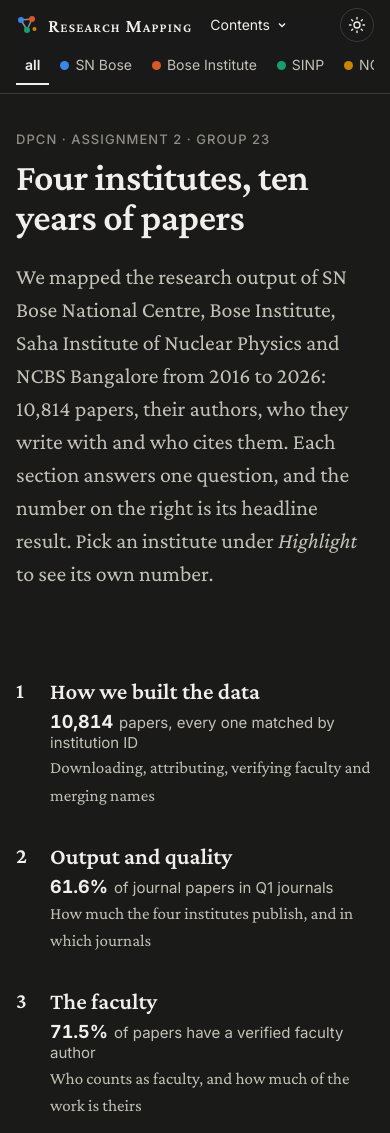
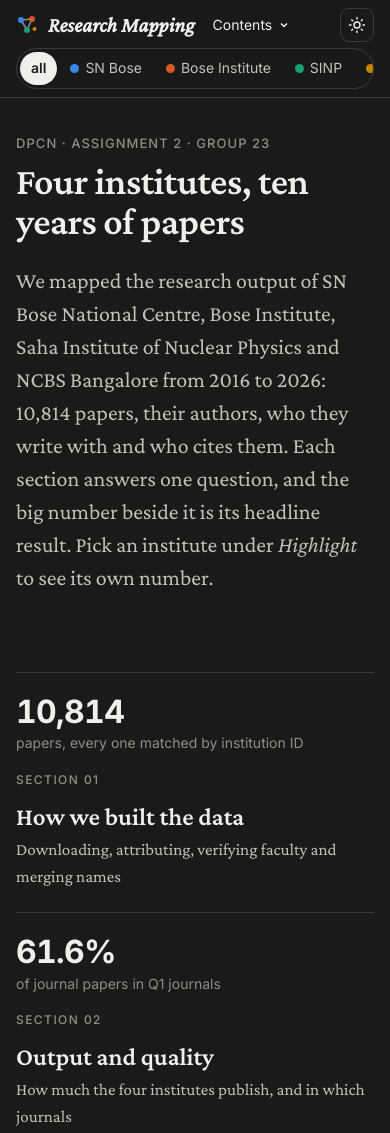
Before and after one commit to hasini0/dpcn-findings, a plain HTML site: page index.html in a window 390 px wide. Shown: the top 1133 px of the page. Drawn offline with nearby package versions, Linux system fonts and the light colour scheme.

Commit message:
Restyle landing rows, highlight toggle and headline callout

```diff
--- a/assets/site.css
+++ b/assets/site.css
@@ -64,7 +64,7 @@ a:hover { text-decoration-color: var(--ink); }
 }
 .brand {
   display: flex; align-items: center; gap: 10px; text-decoration: none;
-  font: 600 19px/1 "Crimson Pro", Georgia, serif; font-variant: small-caps; letter-spacing: .06em;
+  font: italic 600 21px/1 "Crimson Pro", Georgia, serif; letter-spacing: .005em;
   white-space: nowrap;
 }
 .brand svg { flex: none; }
@@ -87,17 +87,17 @@ a:hover { text-decoration-color: var(--ink); }
 
 .hl { margin-left: auto; display: flex; align-items: center; gap: 4px; min-width: 0; }
 .hl-label { color: var(--ink-3); margin-right: 6px; }
-.chips { display: flex; gap: 2px; overflow-x: auto; scrollbar-width: none; }
+.chips { display: flex; gap: 2px; overflow-x: auto; scrollbar-width: none; border: 1px solid var(--rule); border-radius: 999px; padding: 3px; }
 .chips::-webkit-scrollbar { display: none; }
 .chip {
   font: inherit; color: var(--ink-2); background: none; border: 0; cursor: pointer;
-  padding: 6px 9px; white-space: nowrap; display: inline-flex; align-items: center; gap: 6px;
-  border-bottom: 2px solid transparent;
+  padding: 5px 11px; white-space: nowrap; display: inline-flex; align-items: center; gap: 6px; border-radius: 999px;
 }
-.chip[aria-pressed="true"] { color: var(--ink); font-weight: 600; border-bottom-color: var(--ink); }
+.chip:hover { color: var(--ink); }
+.chip[aria-pressed="true"] { color: var(--bg); background: var(--ink); font-weight: 600; }
 .dot { width: 9px; height: 9px; border-radius: 50%; display: inline-block; flex: none; }
 .theme-btn {
-  width: 38px; height: 38px; justify-content: center; border: 1px solid var(--rule); border-radius: 50%; flex: none;
+  width: 36px; height: 36px; justify-content: center; border: 1px solid var(--rule); border-radius: 9px; flex: none;
 }
 
 /* ---------- layout ---------- */
@@ -112,24 +112,29 @@ p { max-width: 720px; }
 .muted { color: var(--ink-3); }
 
 /* ---------- table of contents ---------- */
-.toc { list-style: none; margin: 24px 0 0; padding: 0; }
-.toc li { border-top: 1px solid transparent; }
+.toc { list-style: none; margin: 32px 0 0; padding: 0; border-top: 1px solid var(--rule); counter-reset: sec; }
+.toc li { border-bottom: 1px solid var(--rule); }
 .toc a {
-  display: grid; grid-template-columns: 58px 1fr; padding: 18px 0; text-decoration: none; color: inherit;
+  display: grid; grid-template-columns: 250px 1fr 32px; gap: 32px; align-items: center;
+  padding: 26px 16px; margin: 0 -16px; text-decoration: none; color: inherit; border-radius: 10px;
+  transition: background .15s;
 }
-.toc .num { font: 600 26px/1.25 "Crimson Pro", Georgia, serif; font-variant-numeric: lining-nums; }
-.toc .line { display: flex; align-items: baseline; gap: 14px; min-width: 0; }
-.toc .title { font-size: 28px; font-weight: 600; line-height: 1.25; flex: none; }
-.toc a:hover .title { text-decoration: underline; text-decoration-color: var(--ink-2); text-underline-offset: 4px; }
-.toc .leader { flex: 1; min-width: 24px; border-bottom: 2px dotted var(--leader); transform: translateY(-6px); }
-.toc .stat { flex: none; font: 400 16px/1.3 "Inter", system-ui, sans-serif; color: var(--ink-2); text-align: right; }
-.toc .stat b { color: var(--ink); font-weight: 700; font-size: 18px; margin-right: 6px; font-variant-numeric: tabular-nums; }
-.toc .sub { grid-column: 2; color: var(--ink-2); font-size: 19px; margin-top: 6px; }
+.toc a:hover { background: var(--bg-2); }
+.toc .stat { font: 400 14px/1.35 "Inter", system-ui, sans-serif; color: var(--ink-3); }
+.toc .stat b {
+  display: block; color: var(--ink); font-weight: 700; font-size: 40px; line-height: 1.05; letter-spacing: -.02em;
+  font-variant-numeric: tabular-nums; margin-bottom: 6px;
+}
+.toc .num { font: 500 12px/1 "Inter", system-ui, sans-serif; letter-spacing: .12em; color: var(--ink-3); text-transform: uppercase; }
+.toc .title { display: block; font-size: 30px; font-weight: 600; line-height: 1.2; margin: 8px 0 4px; }
+.toc .sub { display: block; color: var(--ink-2); font-size: 19px; }
+.toc .arrow { color: var(--ink-3); transition: transform .15s, color .15s; justify-self: end; }
+.toc a:hover .arrow { color: var(--ink); transform: translateX(4px); }
 
 /* ---------- section pages ---------- */
 .headline {
   display: flex; align-items: baseline; gap: 14px; flex-wrap: wrap;
-  padding: 18px 0; margin: 8px 0 8px; border-top: 1px solid var(--rule); border-bottom: 1px solid var(--rule);
+  padding: 16px 22px; margin: 8px 0 8px; background: var(--bg-2); border-left: 3px solid var(--ink); border-radius: 0 10px 10px 0;
   font-family: "Inter", system-ui, sans-serif;
 }
 .headline b { font-size: 44px; line-height: 1; font-weight: 700; font-variant-numeric: tabular-nums; }
@@ -211,14 +216,12 @@ footer .inner { max-width: 1180px; margin: 0 auto; padding: 24px 24px 40px; font
   main { padding: 0 16px 56px; }
   footer .inner { padding: 20px 16px 32px; }
   .intro { padding-top: 36px; }
-  .toc a { grid-template-columns: 34px 1fr; padding: 16px 0; }
-  .toc .num { font-size: 22px; }
-  .toc .line { flex-wrap: wrap; gap: 4px; }
-  .toc .title { font-size: 23px; flex: 1 1 100%; }
-  .toc .leader { display: none; }
-  .toc .stat { text-align: left; order: 3; font-size: 15px; flex: 1 1 100%; min-width: 0; }
+  .toc a { grid-template-columns: 1fr; gap: 10px; padding: 22px 16px; }
+  .toc .stat b { font-size: 32px; }
+  .toc .title { font-size: 25px; }
+  .toc .sub { font-size: 17px; }
+  .toc .arrow { display: none; }
   .hl-label { display: none; }
-  .toc .sub { font-size: 17px; margin-top: 2px; }
   .bar-row { grid-template-columns: 1fr; gap: 2px; }
   .headline b { font-size: 36px; }
   .contents-menu { position: fixed; left: 16px; right: 16px; top: 56px; min-width: 0; }
--- a/assets/site.js
+++ b/assets/site.js
@@ -144,11 +144,10 @@
   if (toc) {
     toc.innerHTML = SECTIONS.map(([id, href, t, sub], i) => `
       <li><a href="${href}">
-        <span class="num">${i + 1}</span>
-        <span>
-          <span class="line"><span class="title">${t}</span><span class="leader"></span><span class="stat" data-headline="${id}"></span></span>
-          <span class="sub" style="display:block">${sub}</span>
-        </span></a></li>`).join("");
+        <span class="stat" data-headline="${id}"></span>
+        <span><span class="num">Section ${String(i + 1).padStart(2, "0")}</span><span class="title">${t}</span><span class="sub">${sub}</span></span>
+        <svg class="arrow" width="22" height="22" viewBox="0 0 24 24" fill="none" stroke="currentColor" stroke-width="1.8" stroke-linecap="round" stroke-linejoin="round" aria-hidden="true"><path d="M5 12h14M13 6l6 6-6 6"/></svg>
+      </a></li>`).join("");
   }
 
   // ---------- fill numbers in prose ----------
--- a/index.html
+++ b/index.html
@@ -16,7 +16,7 @@
 <section class="intro">
   <div class="eyebrow">DPCN · Assignment 2 · Group 23</div>
   <h1>Four institutes, ten years of papers</h1>
-  <p class="lede">We mapped the research output of SN Bose National Centre, Bose Institute, Saha Institute of Nuclear Physics and NCBS Bangalore from 2016 to 2026: <span data-n="output.papers.ALL"></span> papers, their authors, who they write with and who cites them. Each section answers one question, and the number on the right is its headline result. Pick an institute under <em>Highlight</em> to see its own number.</p>
+  <p class="lede">We mapped the research output of SN Bose National Centre, Bose Institute, Saha Institute of Nuclear Physics and NCBS Bangalore from 2016 to 2026: <span data-n="output.papers.ALL"></span> papers, their authors, who they write with and who cites them. Each section answers one question, and the big number beside it is its headline result. Pick an institute under <em>Highlight</em> to see its own number.</p>
 </section>
 <ol class="toc" id="toc"></ol>
 </main>
```
Also changed, not shown: src/index.html (+1 -1 lines).
